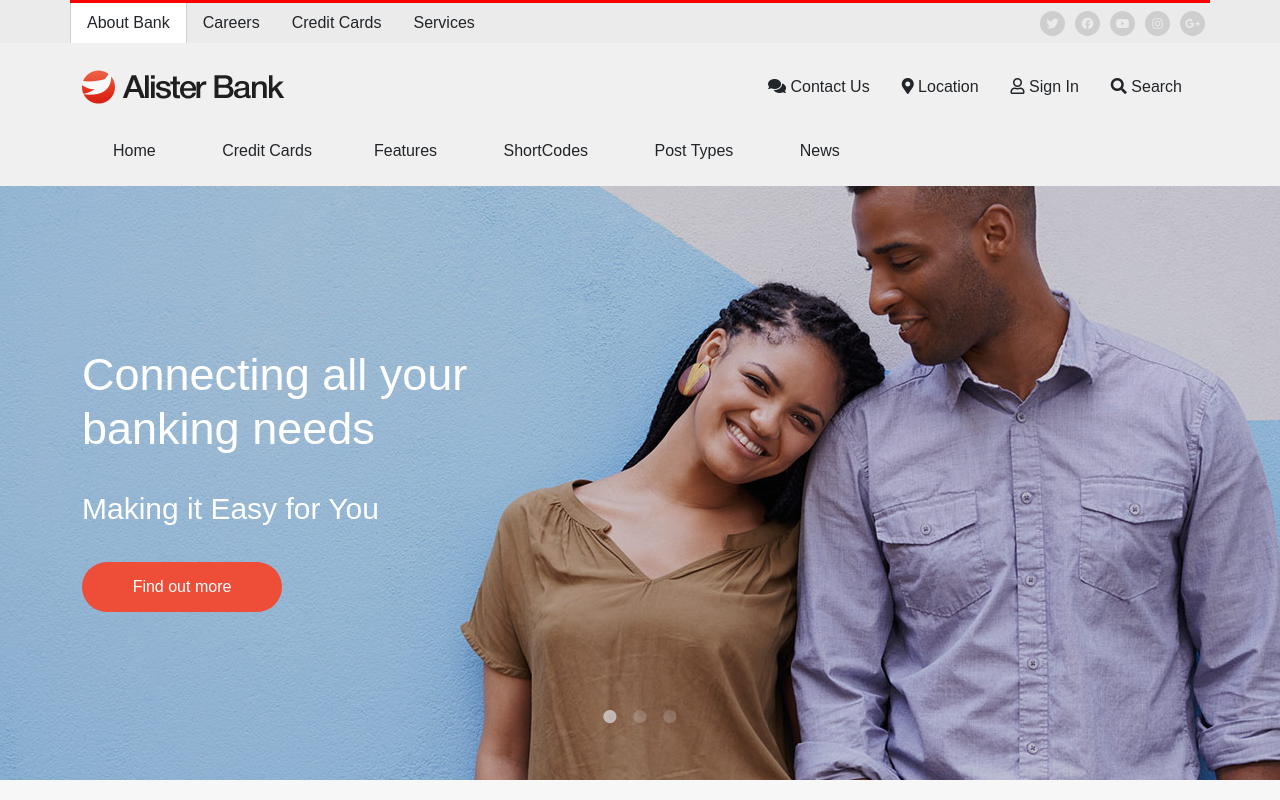
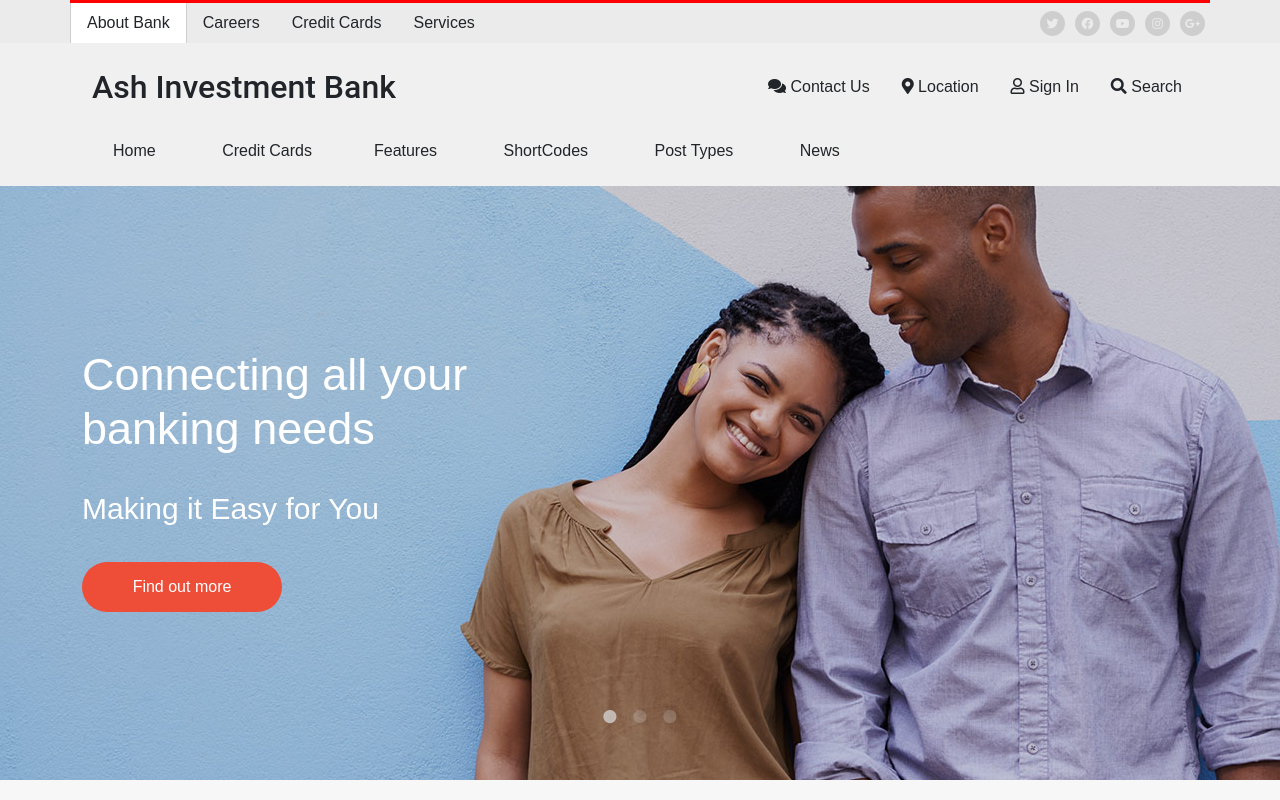
Before and after one commit to MoneyXCode/Cosmos_User, a website: page public/index.html in a window 1280 px wide. Shown: the top 800 px of the page. Drawn offline with Linux system fonts and the light colour scheme; a web font is replaced by a local one.

Commit message:
Update index.html

```diff
--- a/public/index.html
+++ b/public/index.html
@@ -9,7 +9,7 @@
     <link rel="stylesheet" href="./css/style.css">
     <link rel="stylesheet" href="./css/slick.css">
     <link rel="stylesheet" href="./css/slick-theme.css">
-    <title>Document</title>
+    <title>Ash Investment Bank</title>
 </head>
 <body>
     <!--main body-->
@@ -60,7 +60,8 @@
 <div class="container mt-4">
     <div class="row">
     <div class="headerlogo d-flex align-items-center col-lg-5">
-       <a href=""><img src="./Sources/logo/logo-1-2.png" alt=""></a>
+       <!--a href=""><img src="./Sources/logo/logo-1-2.png" alt=""></a-->
+        <h2>Ash Investment Bank </h2>
     </div>
     <div class="middlemenu align-self-center col-lg">
         <a class="nav-link text-dark" href=""><i class="fas fa-search"></i> Search</a>
@@ -420,20 +421,20 @@
     <div class="col-md-6 col-lg-3">
         <h2 style="font-weight: 300;">Quick Links</h2>
         <ul style="list-style: none; padding-left: 0;">
-        <li><a class="nav-link text-dark" href="">About Alister Bank</a></li>
-        <li><a class="nav-link text-dark" href="">Alister Bank Services</a></li>
+        <li><a class="nav-link text-dark" href="">About Ash Investment Bank</a></li>
+        <li><a class="nav-link text-dark" href="">Ash Investment Bank Services</a></li>
         <li><a class="nav-link text-dark" href="">Credit Cards</a></li>
-        <li><a class="nav-link text-dark" href="">Alister Bank Careers</a></li>
+        <li><a class="nav-link text-dark" href="">Ash Investment Bank Careers</a></li>
     </ul>
     </div>
     <div class="col-md-6 col-lg-3">
         <h2 style="font-weight: 300;">News & Blog</h2>
         <ul style="list-style: none; padding-left: 0;">
-        <li><a class="nav-link text-dark" href="">Alister Bank Recent News</a></li>
-        <li><a class="nav-link text-dark" href="">Alister Bank News</a></li>
-        <li><a class="nav-link text-dark" href="">Alister Bank Blog</a></li>
-        <li><a class="nav-link text-dark" href="">Alister Bank Careers</a></li>
-        <li><a class="nav-link text-dark" href="">Alister Bank FAQs</a></li>
+        <li><a class="nav-link text-dark" href="">Ash Investment Bank Recent News</a></li>
+        <li><a class="nav-link text-dark" href="">Ash Investment News</a></li>
+        <li><a class="nav-link text-dark" href="">Ash Investemt Bank Blog</a></li>
+        <li><a class="nav-link text-dark" href="">Ash Investment Bank Careers</a></li>
+        <li><a class="nav-link text-dark" href="">Ash Investment Bank FAQs</a></li>
     </ul>
     </div>
 </div>
@@ -445,9 +446,9 @@
         <div class="row justify-content-center" style="padding: 90px 0 30px;">
             <ul class="col-md-6 col-lg-3">
                 <p><img src="./Sources/logo/logofooter.png" alt=""></p>
-                <li class="nav-item"><a class="nav-link" style="color:#949494" href="">About Alister Bank</a></li>
+                <li class="nav-item"><a class="nav-link" style="color:#949494" href="">About Ash Investment Bank</a></li>
                 <li class="nav-item"><a class="nav-link" style="color:#949494" href="">Communities</a></li>
-                <li class="nav-item"><a class="nav-link" style="color:#949494" href="">Alister Bank Group</a></li>
+                <li class="nav-item"><a class="nav-link" style="color:#949494" href="">Ash Investment Bank Group</a></li>
                 <li class="nav-item"><a class="nav-link" style="color:#949494" href="">Careers</a></li>
                 <li class="nav-item"><a class="nav-link" style="color:#949494" href="">Website Disclaimer</a></li>
             </ul>
```
